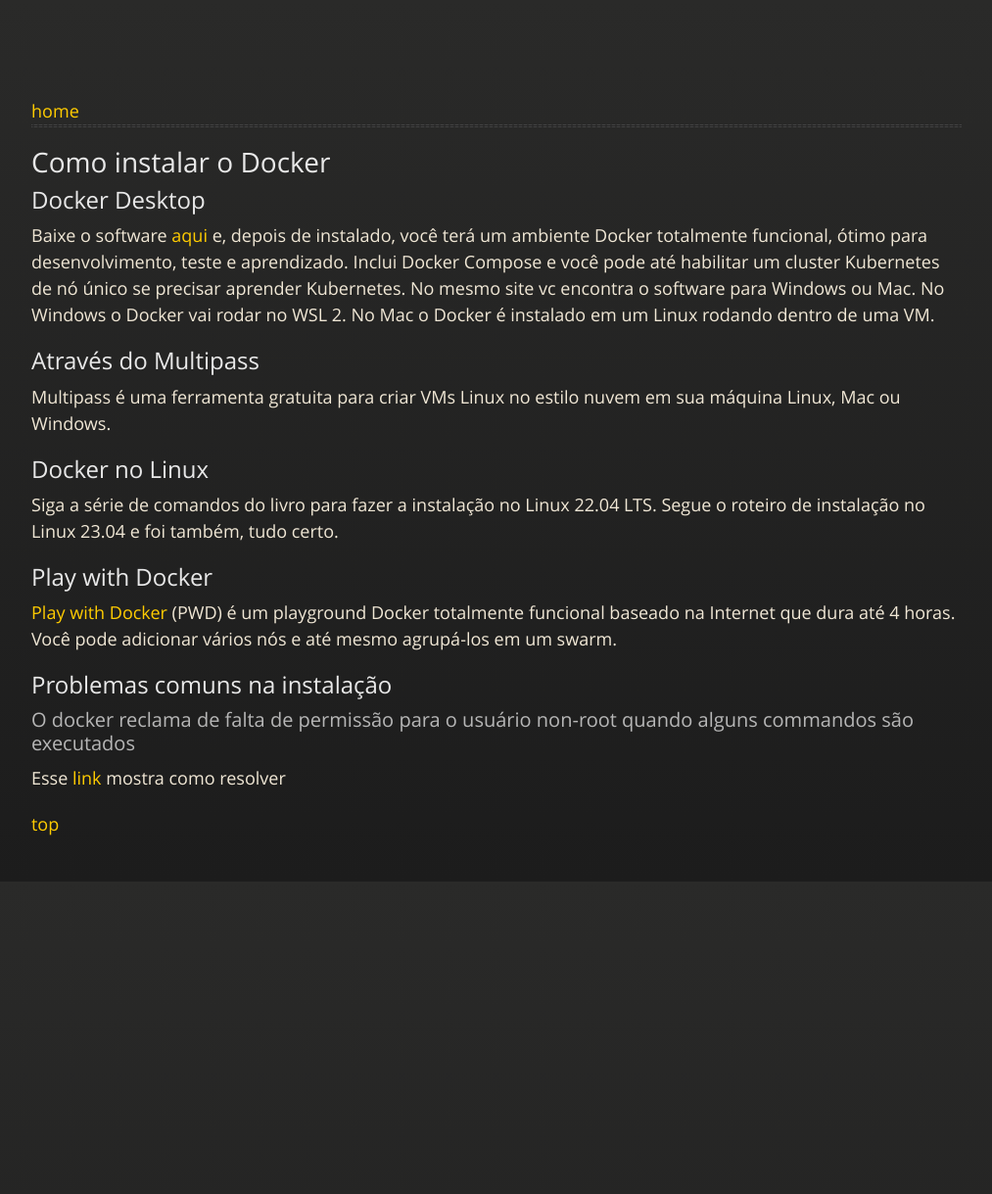
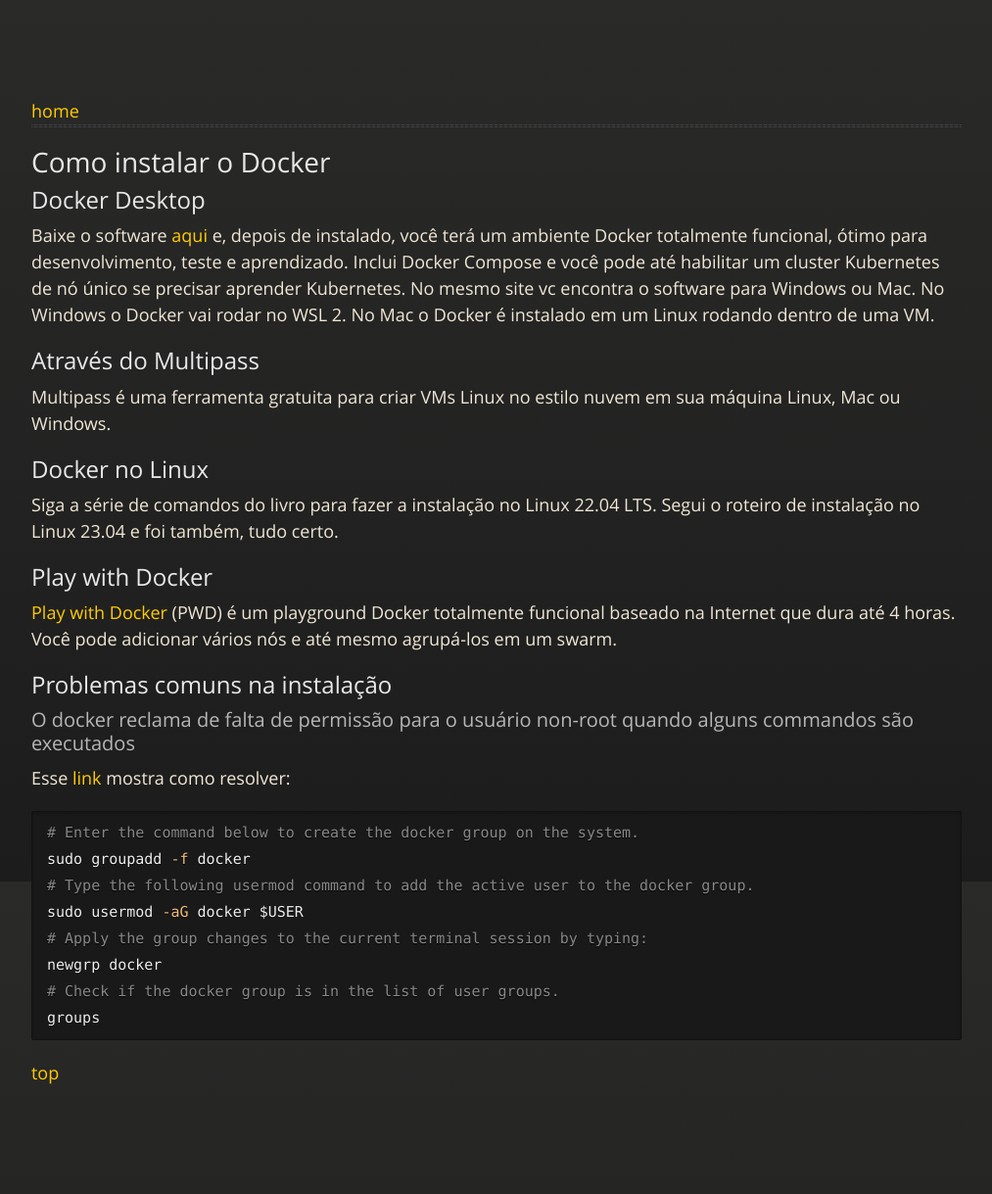
Before and after one commit to JeannAndrade/jeannandrade.github.io, a Jekyll site: the page built from content/docker/como_instalar/index.md, in a window 1280 px wide. Shown: the whole page at 98% size, without its empty margins (108-1121 px from the left). Built offline with Jekyll 4.4.1, drawn with Linux system fonts in a browser that asks for light colours; our own code applies the rules of GitHub Pages for plain Markdown files; before the commit the page ends 965 px from its top, so only the background shows below that.

Commit message:
guia de instalação para o Ubuntu

````diff
--- a/content/docker/como_instalar/index.md
+++ b/content/docker/como_instalar/index.md
@@ -14,7 +14,7 @@ Multipass é uma ferramenta gratuita para criar VMs Linux no estilo nuvem em sua
 
 ## Docker no Linux
 
-Siga a série de comandos do livro para fazer a instalação no Linux 22.04 LTS. Segue o roteiro de instalação no Linux 23.04 e foi também, tudo certo.
+Siga a série de comandos do livro para fazer a instalação no Linux 22.04 LTS. Segui o roteiro de instalação no Linux 23.04 e foi também, tudo certo.
 
 ## Play with Docker
 
@@ -24,6 +24,17 @@ Siga a série de comandos do livro para fazer a instalação no Linux 22.04 LTS.
 
 ### O docker reclama de falta de permissão para o usuário non-root quando alguns commandos são executados
 
-Esse [link](https://phoenixnap.com/kb/docker-permission-denied) mostra como resolver
+Esse [link](https://phoenixnap.com/kb/docker-permission-denied) mostra como resolver:
+
+```bash
+# Enter the command below to create the docker group on the system.
+sudo groupadd -f docker
+# Type the following usermod command to add the active user to the docker group.
+sudo usermod -aG docker $USER
+# Apply the group changes to the current terminal session by typing:
+newgrp docker
+# Check if the docker group is in the list of user groups.
+groups
+```
 
 [top](/content/docker/index.html#docker-table-of-contents)
````
Also changed, not shown: content/linux/aplicativos_instalar/index.md (+20 -0 lines), content/linux/terminal/index.md (+1 -1 lines).
